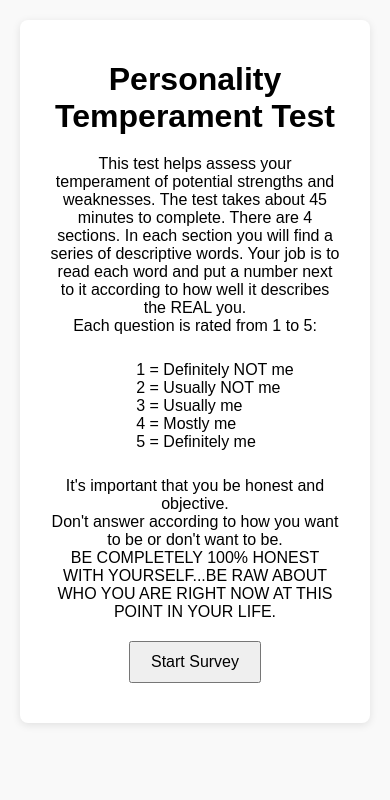
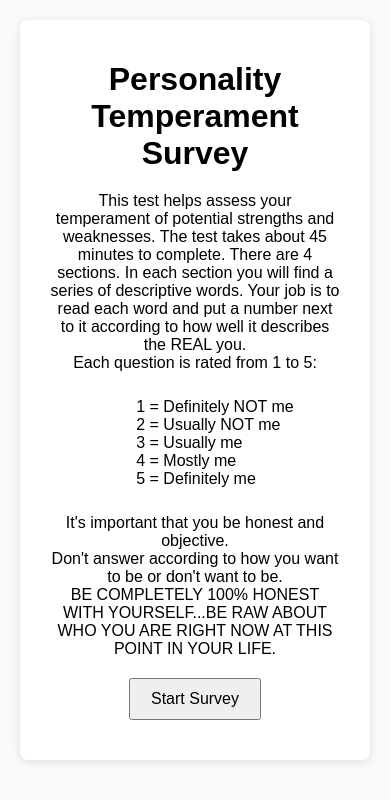
Before and after one commit to Mikegizmo/TemperamentTest, a plain HTML site: page index.html in a window 390 px wide. Drawn offline with nearby package versions, Linux system fonts and the light colour scheme.

```diff
--- a/index.html
+++ b/index.html
@@ -3,14 +3,14 @@
 <head>
   <meta charset="UTF-8" />
   <meta name="viewport" content="width=device-width, initial-scale=1.0" />
-  <title>Personality Temperament Test</title>
+  <title>Personality Temperament Survey</title>
   <link rel="stylesheet" href="style.css" />
 </head>
 <body>
   <div class="container">
     <!-- Intro Section -->
     <div id="intro" class="intro">
-      <h1>Personality Temperament Test</h1>
+      <h1>Personality Temperament Survey</h1>
       <p>This test helps assess your temperament of potential strengths and weaknesses.  The test takes about 45 minutes to complete.  There are 4 sections.  In each section you will find a series of descriptive words.  Your job is to read each word and put a number next to it according to how well it describes the REAL you.<br/>Each question is rated from 1 to 5:</p>
       <ul>
         <li>1 = Definitely NOT me</li>
@@ -45,7 +45,6 @@
       <div id="questions"></div>
     </form>
 
-
     <!-- Result Section -->
     <div id="result" class="result"></div>
   </div>
--- a/script.js
+++ b/script.js
@@ -314,7 +314,7 @@
   setTimeout(() => {
     const temperamentEl = document.createElement("h2");
     temperamentEl.className = "temperament-title";
-    temperamentEl.innerHTML = `Your temperament blend is: <strong>${temperament}</strong>(${topCap}/${secondCap})`;
+    temperamentEl.innerHTML = `Your temperament blend is: <strong>${temperament}</strong> (${topCap}/${secondCap})`;
     resultEl.appendChild(temperamentEl);
 
     // Create the 'Get Profile' button
```
